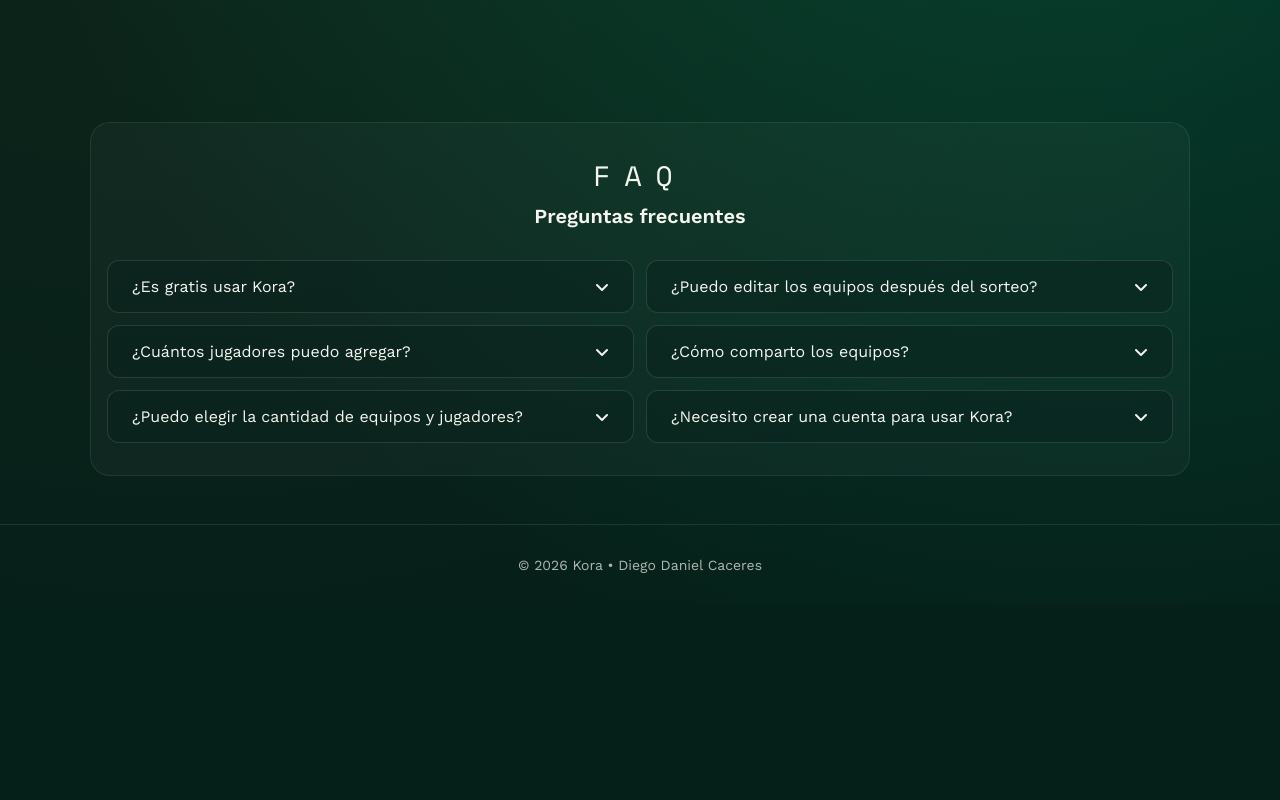
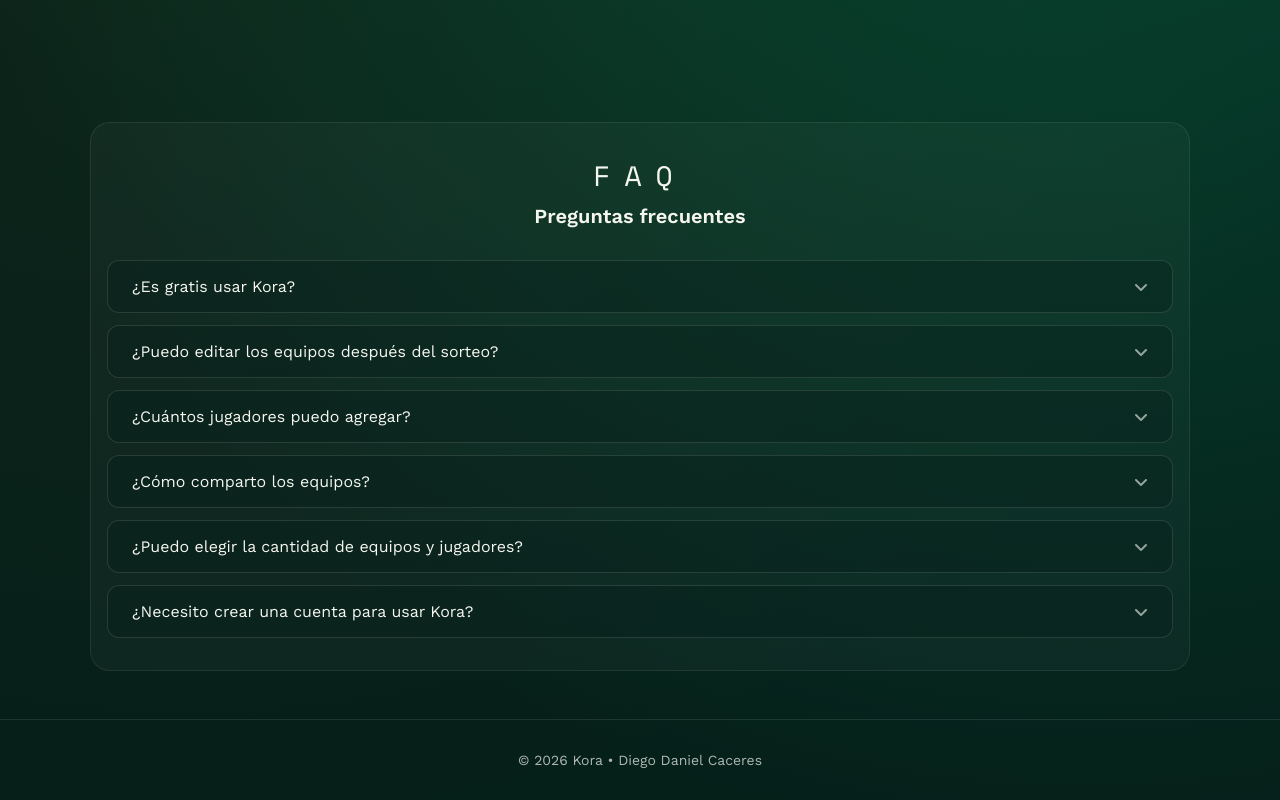
Before and after one commit to diegodanielcaceres10/kora-landing, a React (Vite) app in the folder frontend/: page / in a window 1280 px wide. Shown: the part 678-1478 px from the top of the page. Before the commit the page ends 1283 px from the top, so only its background shows below. Built offline with nearby package versions, Linux system fonts and the light colour scheme.

Commit message:
add: answear to FAQ

```diff
--- a/frontend/src/features/draft/steps/welcome/welcome.module.scss
+++ b/frontend/src/features/draft/steps/welcome/welcome.module.scss
@@ -182,30 +182,73 @@
   &__grid {
     width: 100%;
     display: grid;
-    grid-template-columns: repeat(2, 1fr);
+    grid-template-columns: 1fr;
     gap: var(--space-3);
     text-align: left;
+  }
 
-    @include ds.md {
-      grid-template-columns: 1fr;
+  &__item {
+    border-radius: var(--radius-md);
+    border: 1px solid rgba(244, 246, 239, 0.12);
+    background: rgba(5, 31, 25, 0.4);
+    transition: border-color 150ms ease;
+    overflow: hidden;
+
+    &--open {
+      border-color: var(--kora-turf);
     }
   }
 
-  &__item {
+  &__question {
+    width: 100%;
     display: flex;
     align-items: center;
     justify-content: space-between;
     gap: var(--space-4);
     padding: var(--space-4) var(--space-5);
-    border-radius: var(--radius-md);
-    border: 1px solid rgba(244, 246, 239, 0.12);
-    background: rgba(5, 31, 25, 0.4);
+    border: none;
+    background: transparent;
+    color: var(--kora-chalk);
+    font-family: var(--font-body);
     font-size: var(--font-size-base);
+    text-align: left;
+    cursor: pointer;
   }
 
   &__chevron {
     flex-shrink: 0;
     opacity: 0.6;
+    transition: transform 200ms ease;
+
+    &--open {
+      transform: rotate(180deg);
+      opacity: 1;
+    }
+  }
+
+  &__answerWrapper {
+    display: grid;
+    grid-template-rows: 0fr;
+    transition: grid-template-rows 220ms ease;
+
+    &--open {
+      grid-template-rows: 1fr;
+    }
+  }
+
+  &__answerInner {
+    min-height: 0;
+    overflow: hidden;
+  }
+
+  &__answer {
+    margin: 0;
+    padding: 0 var(--space-5) var(--space-4);
+    font-family: var(--font-body);
+    font-size: var(--font-size-sm);
+    line-height: 1.5;
+    color: var(--kora-chalk);
+    opacity: 0.75;
   }
 }
 
--- a/frontend/src/features/draft/steps/welcome/welcome.tsx
+++ b/frontend/src/features/draft/steps/welcome/welcome.tsx
@@ -1,3 +1,4 @@
+import { useState } from "react";
 import styles from "./welcome.module.scss";
 import koraLogo from "../../../../assets/kora-logo/kora-logo.png";
 import koraBibs from "../../../../assets/illustrations/kora-bibs.png";
@@ -8,15 +9,41 @@ interface StepWelcomeProps {
 }
 
 const FAQ_ITEMS = [
-  "¿Es gratis usar Kora?",
-  "¿Puedo editar los equipos después del sorteo?",
-  "¿Cuántos jugadores puedo agregar?",
-  "¿Cómo comparto los equipos?",
-  "¿Puedo elegir la cantidad de equipos y jugadores?",
-  "¿Necesito crear una cuenta para usar Kora?",
+  {
+    question: "¿Es gratis usar Kora?",
+    answer:
+      "Sí, Kora es 100% gratuito. No necesitás pagar nada ni crear una cuenta para armar tus equipos.",
+  },
+  {
+    question: "¿Puedo editar los equipos después del sorteo?",
+    answer:
+      "Sí. Antes de confirmar el resultado podés pasar a modo manual y reacomodar jugadores entre equipos arrastrándolos.",
+  },
+  {
+    question: "¿Cuántos jugadores puedo agregar?",
+    answer:
+      "Depende de cuántos equipos y jugadores por equipo elijas: hasta 6 equipos, con hasta 11 jugadores cada uno.",
+  },
+  {
+    question: "¿Cómo comparto los equipos?",
+    answer:
+      "Una vez confirmado el sorteo, descargás una imagen lista para compartir por WhatsApp o donde quieras.",
+  },
+  {
+    question: "¿Puedo elegir la cantidad de equipos y jugadores?",
+    answer:
+      "Sí, vos definís cuántos equipos armar y cuántos jugadores va a tener cada uno antes de sortear.",
+  },
+  {
+    question: "¿Necesito crear una cuenta para usar Kora?",
+    answer:
+      "No. Podés usar Kora sin registrarte — el inicio de sesión es opcional.",
+  },
 ];
 
 export function StepWelcome({ onStart }: StepWelcomeProps) {
+  const [openFaqIndex, setOpenFaqIndex] = useState<number | null>(null);
+
   return (
     <main className={styles.page}>
       <AppHeader />
@@ -76,12 +103,49 @@ export function StepWelcome({ onStart }: StepWelcomeProps) {
         <h2 className={styles.faq__title}>Preguntas frecuentes</h2>
 
         <div className={styles.faq__grid}>
-          {FAQ_ITEMS.map((question) => (
-            <div key={question} className={styles.faq__item}>
-              <span>{question}</span>
-              <i className="fa-solid fa-angle-down"></i>
-            </div>
-          ))}
+          {FAQ_ITEMS.map(({ question, answer }, i) => {
+            const isOpen = openFaqIndex === i;
+            const answerId = `faq-answer-${i}`;
+
+            return (
+              <div
+                key={question}
+                className={[
+                  styles.faq__item,
+                  isOpen ? styles["faq__item--open"] : "",
+                ].join(" ")}
+              >
+                <button
+                  type="button"
+                  className={styles.faq__question}
+                  aria-expanded={isOpen}
+                  aria-controls={answerId}
+                  onClick={() => setOpenFaqIndex(isOpen ? null : i)}
+                >
+                  <span>{question}</span>
+                  <i
+                    className={[
+                      "fa-solid fa-angle-down",
+                      styles.faq__chevron,
+                      isOpen ? styles["faq__chevron--open"] : "",
+                    ].join(" ")}
+                  ></i>
+                </button>
+
+                <div
+                  id={answerId}
+                  className={[
+                    styles.faq__answerWrapper,
+                    isOpen ? styles["faq__answerWrapper--open"] : "",
+                  ].join(" ")}
+                >
+                  <div className={styles.faq__answerInner}>
+                    <p className={styles.faq__answer}>{answer}</p>
+                  </div>
+                </div>
+              </div>
+            );
+          })}
         </div>
       </section>
 
```
